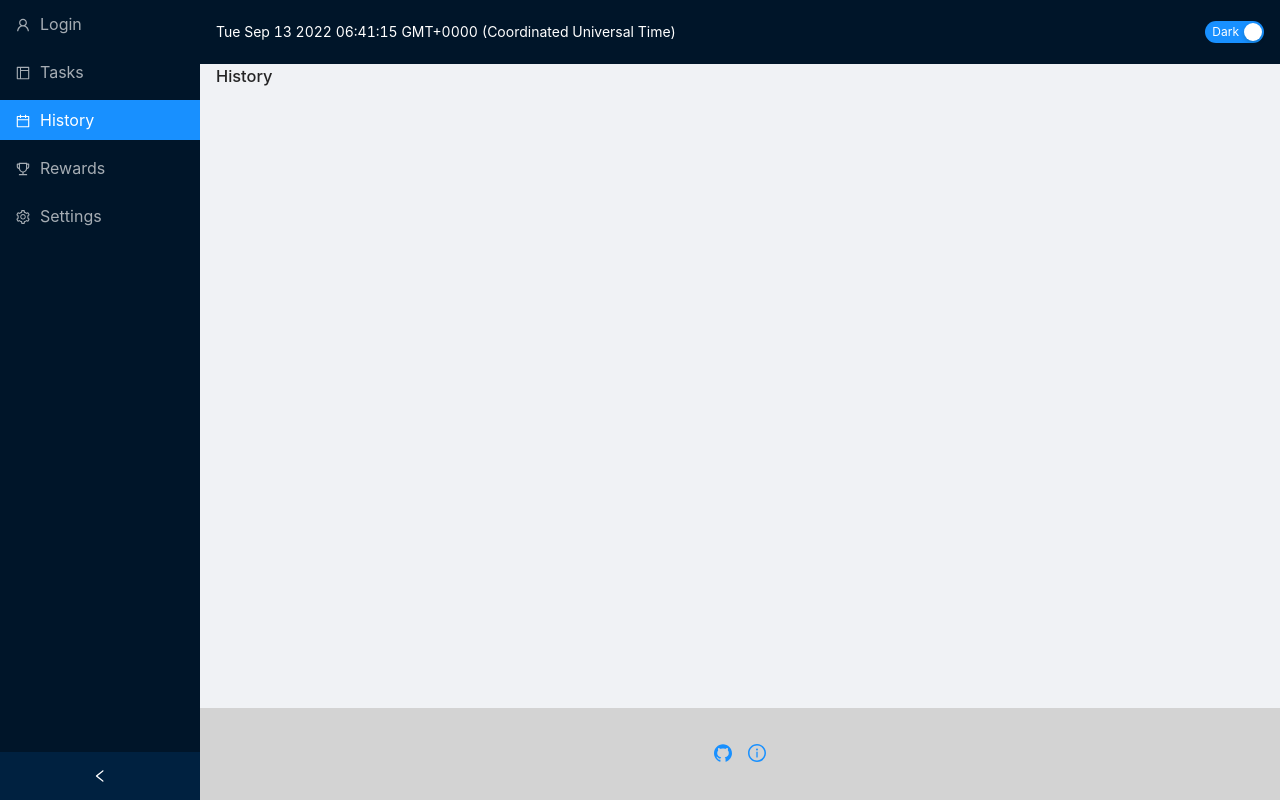
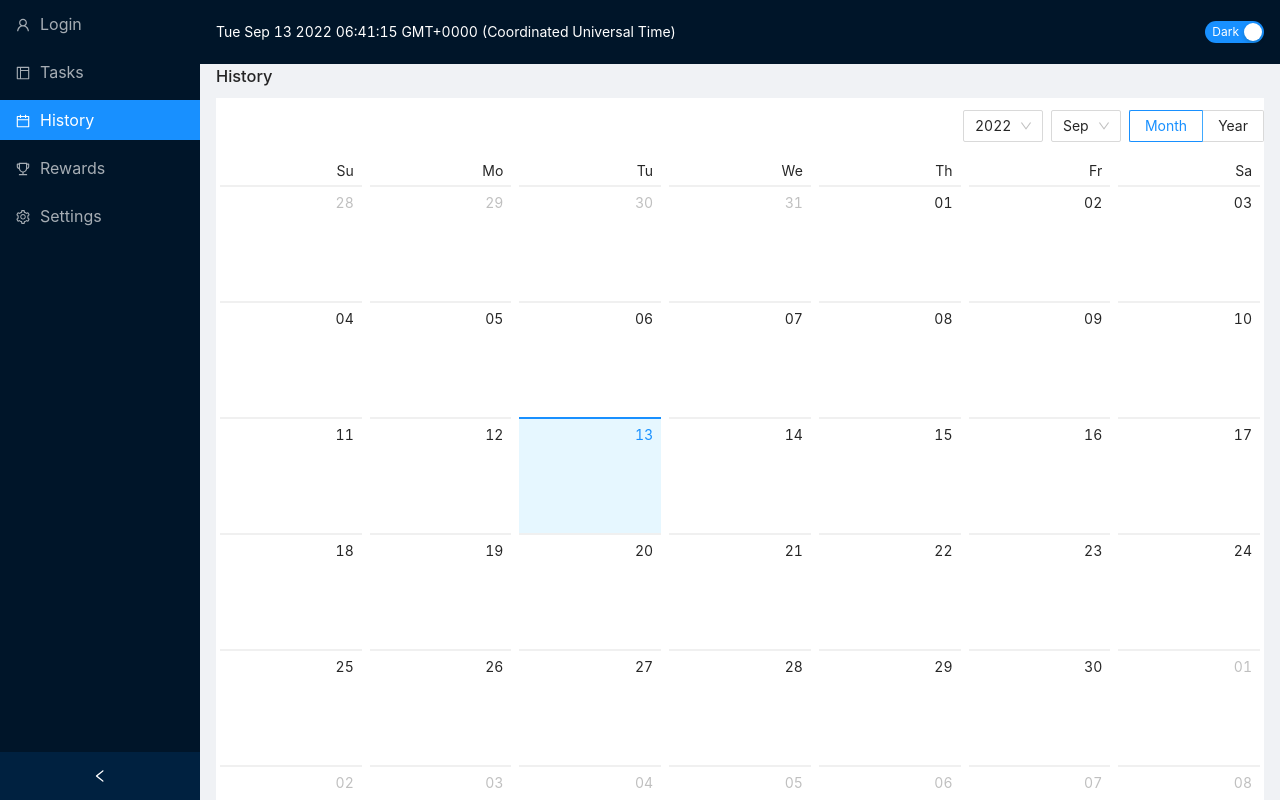
Before and after one commit to MattisZheng/sisyphus_stone, a React (Vite) app: page / in a window 1280 px wide. Both pictures are taken after a click on the item "History". Shown: the top 800 px of the page. Built offline with nearby package versions, Linux system fonts and the light colour scheme.

Commit message:
update hsitory

```diff
--- a/src/components/Weekly.jsx
+++ b/src/components/Weekly.jsx
@@ -6,7 +6,7 @@ import { MoreOutlined } from "@ant-design/icons";
 
 const Weekly = () => {
   return (
-    <Draggable title="Weelky Task">
+    <Draggable title="Weekly Task">
       <div>
         <Task />
       </div>
--- a/src/routes/History.jsx
+++ b/src/routes/History.jsx
@@ -1,9 +1,12 @@
 import { Calendar } from "antd";
+
+// history is currently not available, please check github for latest update schedule.
 
 const History = () => {
   return (
     <>
       <h1>History</h1>
+      <Calendar />
     </>
   );
 };
```
